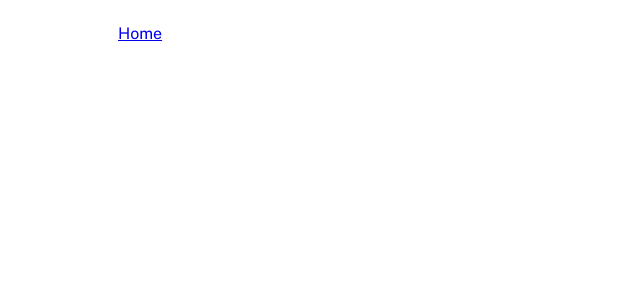
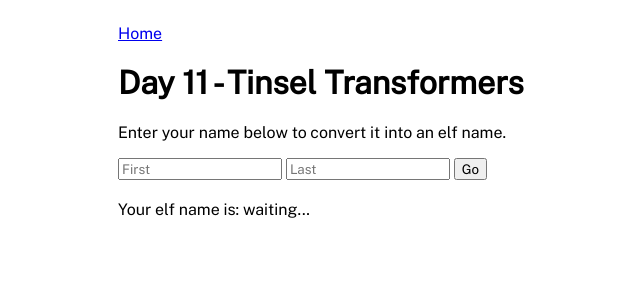
Before and after one commit to mattnb25/advent-of-svelte-2023, a SvelteKit app: page /11 in a window 1280 px wide. Shown: the top 300 px of the page, without its empty margins (146-786 px from the left). Built offline with nearby package versions, Linux system fonts and the light colour scheme.

Commit message:
write days 9-11

```diff
--- a/src/routes/11/+page.svelte
+++ b/src/routes/11/+page.svelte
@@ -0,0 +1,50 @@
+<script>
+    let firstName, lastName, elfName;
+
+    function getName() {
+        fetch("https://advent.sveltesociety.dev/data/2023/day-eleven.json")
+            .then((x) => x.json())
+            .then((elfNames) => {
+                let firstNames = elfNames.firstNames;
+                let lastNames = elfNames.lastNames;
+
+                // filter names by initials
+                firstNames = firstNames.filter(
+                    (name) =>
+                        name[0].toUpperCase() === firstName[0].toUpperCase(),
+                );
+                lastNames = lastNames.filter(
+                    (name) =>
+                        name[0].toUpperCase() === lastName[0].toUpperCase(),
+                );
+
+                // select name by random index
+                const elfFirstName =
+                    firstNames[Math.floor(Math.random() * firstNames.length)] ||
+                    "Twinkle";
+                const elfLastName =
+                    lastNames[Math.floor(Math.random() * lastNames.length)] ||
+                    "McJingles";
+
+                elfName = elfFirstName + " " + elfLastName;
+            })
+            .catch((elfName = "(an error occured)"));
+    }
+</script>
+
+<h1>Day 11 - Tinsel Transformers</h1>
+
+<form action="">
+    <p>Enter your name below to convert it into an elf name.</p>
+    <input type="text" placeholder="First" bind:value={firstName} required />
+    <input type="text" placeholder="Last" bind:value={lastName} required />
+    <button type="submit" on:click={getName}>Go</button>
+</form>
+
+<p>Your elf name is: {elfName || "waiting..."}</p>
+
+<style>
+    input {
+        margin-bottom: 0.25rem;
+    }
+</style>
```
Also changed, not shown: src/routes/10/+page.svelte (+8 -0 lines), src/routes/9/+page.svelte (+39 -0 lines).
